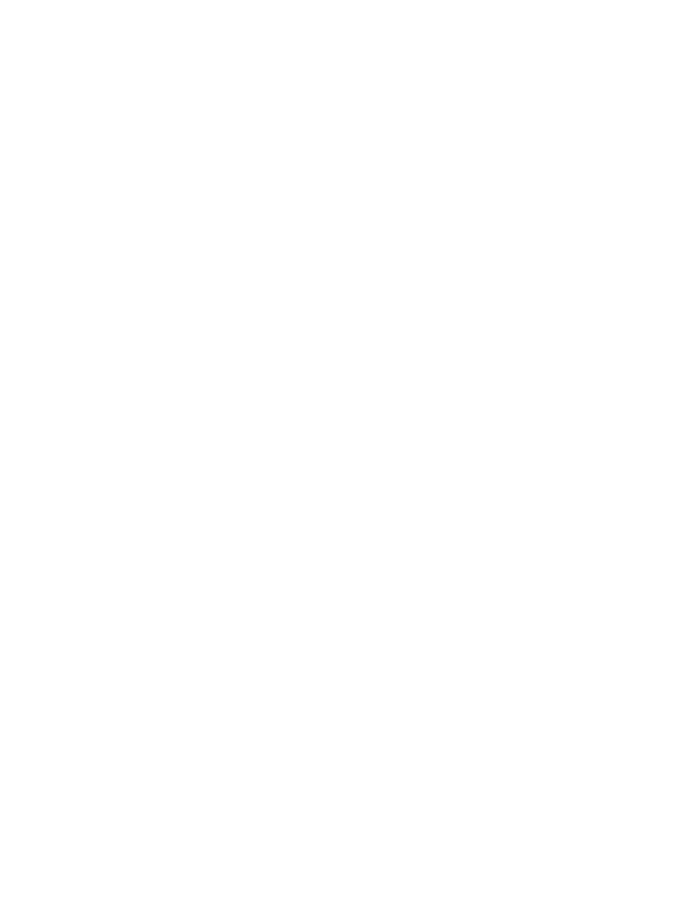
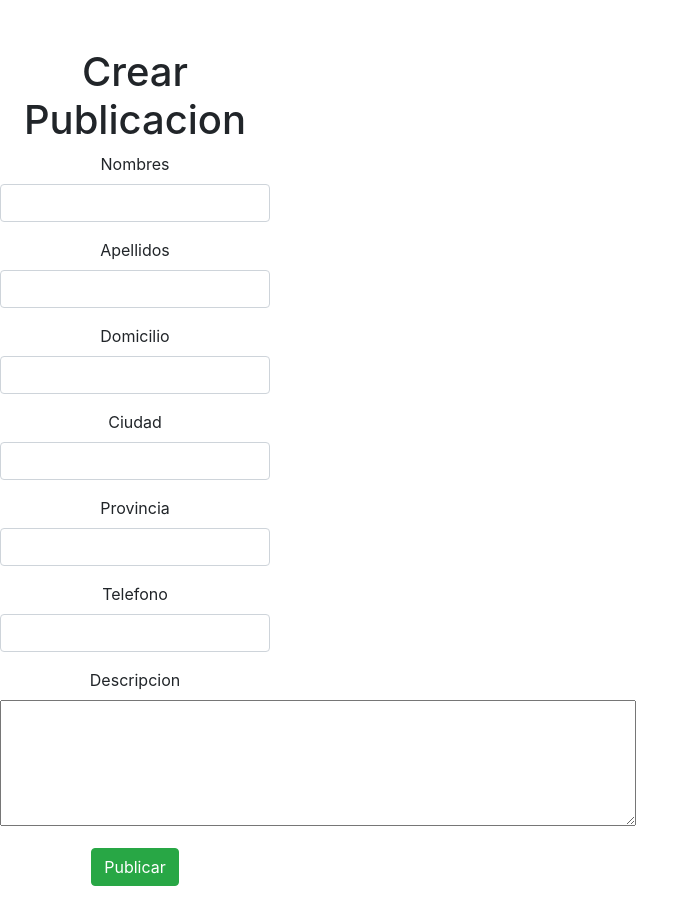
Before and after one commit to FrancoRaggio/frontend-agiles, a React (Create React App) app: page /add-post in a window 1280 px wide. Shown: the whole page, without its empty margins (0-699 px from the left). Before the commit the page ends 800 px from the top, so only its background shows below. Built offline with nearby package versions, Linux system fonts and the light colour scheme.

Commit message:
mergeamos con Lauti el form de post

```diff
--- a/package.json
+++ b/package.json
@@ -15,6 +15,7 @@
     "react-dom": "^16.13.1",
     "react-router-dom": "^5.2.0",
     "react-scripts": "3.4.3",
+    "reactstrap": "^8.6.0",
     "yup": "^0.29.3"
   },
   "scripts": {
--- a/src/App.js
+++ b/src/App.js
@@ -4,6 +4,7 @@ import Auth from "./modules/user/auth/pages/Auth";
 import Register from "./modules/user/auth/pages/Register";
 import Home from "./modules/home/pages/Home";
 import About from "./modules/home/pages/About";
+import AddPost from "./modules/pet/pages/AddPost";
 import { BrowserRouter as Router, Switch, Route } from "react-router-dom";
 
 function App() {
@@ -15,6 +16,7 @@ function App() {
           <Route exact path="/" component={Home} />
           <Route exact path="/register" component={Register} />
           <Route exact path="/about" component={About} />
+          <Route exact path="/add-post" component={AddPost} />
         </Switch>
       </Router>
     </div>
--- /dev/null
+++ b/src/modules/pet/components/FormPost.js
@@ -0,0 +1,199 @@
+import React, { Component } from 'react';
+import { Row, Col, Form, Input, Label, FormGroup, Button, FormFeedback } from 'reactstrap';
+
+class FormPost extends Component {
+    constructor(props) {
+        super(props);
+
+        this.state = {  //variables
+            nombre: '',
+            apellido: '',
+            domicilio: '',
+            ciudad: '',
+            provincia: '',
+            telefono: '',
+            descripcion: '',
+            mensajeNombre: '',
+            mensajeApellido: '',
+            mensajeDomicilio: '',
+            mensajeCiudad: '',
+            mensajeProvincia: '',
+            mensajeTelefono: '',
+            invalidNombre: false,
+            invalidApellido: false,
+            invalidDomicilio: false,
+            invalidCiudad: false,
+            invalidProvincia: false,
+            invalidTelefono: false,
+        }
+        this.onChange = this.onChange.bind(this);
+        this.enviarAlaBD = this.enviarAlaBD.bind(this);
+    }
+
+    onChange(e) { //actualiza los valores de las variables
+        let name = e.target.name;
+        let value = e.target.value;
+        this.setState({
+            [name]: value,
+        });
+    }
+
+    enviarAlaBD(e) {
+        e.preventDefault();
+        let valido = true;
+        if (this.state.nombre === '') { //se verifica que no esten vacios los campos
+            this.setState({
+                invalidNombre: true,
+                mensajeNombre: 'El campo nombre es obligatorio, indica tu nombre',
+            });
+            valido = false;
+        }
+        if (this.state.apellido === '') { //se verifica que no esten vacios los campos
+            this.setState({
+                invalidApellido: true,
+                mensajeApellido: 'El campo apellido es obligatorio, indica tu apellido',
+            });
+            valido = false;
+        }
+        if (this.state.domicilio === '') { //se verifica que no esten vacios los campos
+            this.setState({
+                invalidDomicilio: true,
+                mensajeDomicilio: 'Indique su domicilio',
+            });
+            valido = false;
+        }
+        if (this.state.ciudad === '') { //se verifica que no esten vacios los campos
+            this.setState({
+                invalidCiudad: true,
+                mensajeCiudad: 'Indique su ciudad',
+            });
+            valido = false;
+        }
+
+        if (this.state.provincia === '') { //se verifica que no esten vacios los campos
+            this.setState({
+                invalidProvincia: true,
+                mensajeProvincia: 'Indique su provincia',
+            });
+            valido = false;
+        }
+
+        if (this.state.telefono === '') {//se verifica que no esten vacios los campos
+            this.setState({
+                invalidTelefono: true,
+                mensajeTelefono: 'Indique su telefono',
+            });
+            valido = false;
+        }
+
+        if (valido) { //verifica que los campos hayan sido completados
+            //Enviar a la Base de Datos o a otro componente
+            console.log("Se envian los datos" + JSON.stringify(this.state));
+        }
+    }
+
+
+
+    render() {
+        return (
+            <div style={{ marginTop: "40px" }}>
+
+                <Row>
+                    <Col xs="1"></Col>
+                    <Col xs="12">
+                        <h1>Crear Publicacion</h1>
+                        <Form onSubmit={this.enviarAlaBD}>
+                            <FormGroup>
+                                <Label>Nombres</Label>
+                                <Input
+                                    type="text"
+                                    name="nombre"
+                                    value={this.state.nombre}
+                                    onChange={this.onChange}
+                                    invalid={this.state.invalidNombre} />
+                                <FormFeedback>
+                                    {this.state.mensajeNombre}
+                                </FormFeedback>
+                            </FormGroup>
+                            <FormGroup>
+                                <Label>Apellidos</Label>
+                                <Input
+                                    type="text"
+                                    name="apellido"
+                                    value={this.state.apellido}
+                                    onChange={this.onChange}
+                                    invalid={this.state.invalidApellido} />
+                                <FormFeedback>
+                                    {this.state.mensajeApellido}
+                                </FormFeedback>
+                            </FormGroup>
+                            <FormGroup>
+                                <Label>Domicilio</Label>
+                                <Input
+                                    type="text"
+                                    name="domicilio"
+                                    value={this.state.domicilio}
+                                    onChange={this.onChange}
+                                    invalid={this.state.invalidDomicilio} />
+                                <FormFeedback>
+                                    {this.state.mensajeDomicilio}
+                                </FormFeedback>
+                            </FormGroup>
+                            <FormGroup>
+                                <Label>Ciudad</Label>
+                                <Input
+                                    type="text"
+                                    name="ciudad"
+                                    value={this.state.ciudad}
+                                    onChange={this.onChange}
+                                    invalid={this.state.invalidCiudad} />
+                                <FormFeedback>
+                                    {this.state.mensajeCiudad}
+                                </FormFeedback>
+                            </FormGroup>
+                            <FormGroup>
+                                <Label>Provincia</Label>
+                                <Input
+                                    type="text"
+                                    name="provincia"
+                                    value={this.state.provincia}
+                                    onChange={this.onChange}
+                                    invalid={this.state.invalidProvincia} />
+                                <FormFeedback>
+                                    {this.state.mensajeProvincia}
+                                </FormFeedback>
+                            </FormGroup>
+                            <FormGroup>
+                                <Label>Telefono</Label>
+                                <Input
+                                    type="number"
+                                    name="telefono"
+                                    value={this.state.telefono}
+                                    onChange={this.onChange}
+                                    invalid={this.state.invalidTelefono} />
+                                <FormFeedback>
+                                    {this.state.mensajeTelefono}
+                                </FormFeedback>
+                            </FormGroup>
+                            <FormGroup>
+                                <Label>Descripcion</Label>
+                                <textarea
+                                    rows="5" cols="60"
+                                    name="descripcion"
+                                    value={this.state.descripcion}
+                                    onChange={this.onChange} />
+                            </FormGroup>
+
+                            <FormGroup>
+                                <Button color="success">Publicar</Button>
+                            </FormGroup>
+                        </Form>
+                    </Col>
+                </Row>
+            </div>
+        );
+    }
+}
+
+
+export default FormPost;
--- /dev/null
+++ b/src/modules/pet/pages/AddPost.js
@@ -0,0 +1,12 @@
+import React from 'react'
+import FormPost from '../components/FormPost'
+
+const AddPost = () => {
+    return (
+        <div>
+            <FormPost />
+        </div>
+    );
+}
+
+export default AddPost;
```
Also changed, not shown: 1 other file (tests, documents, lock files or other folders).
